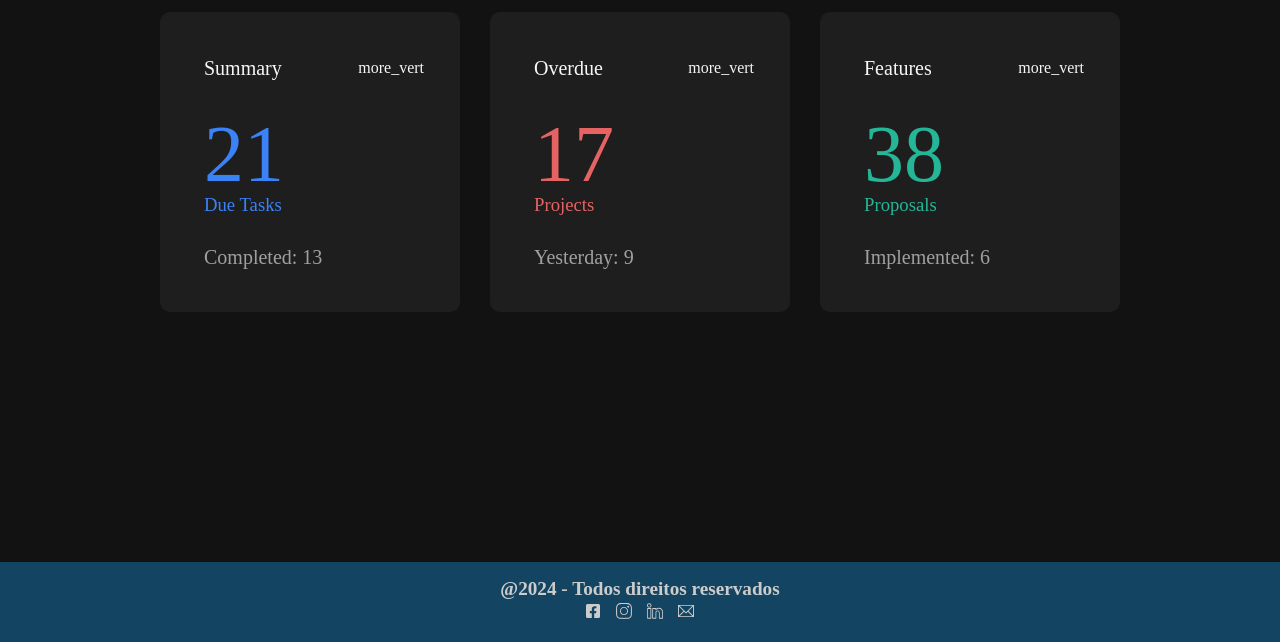
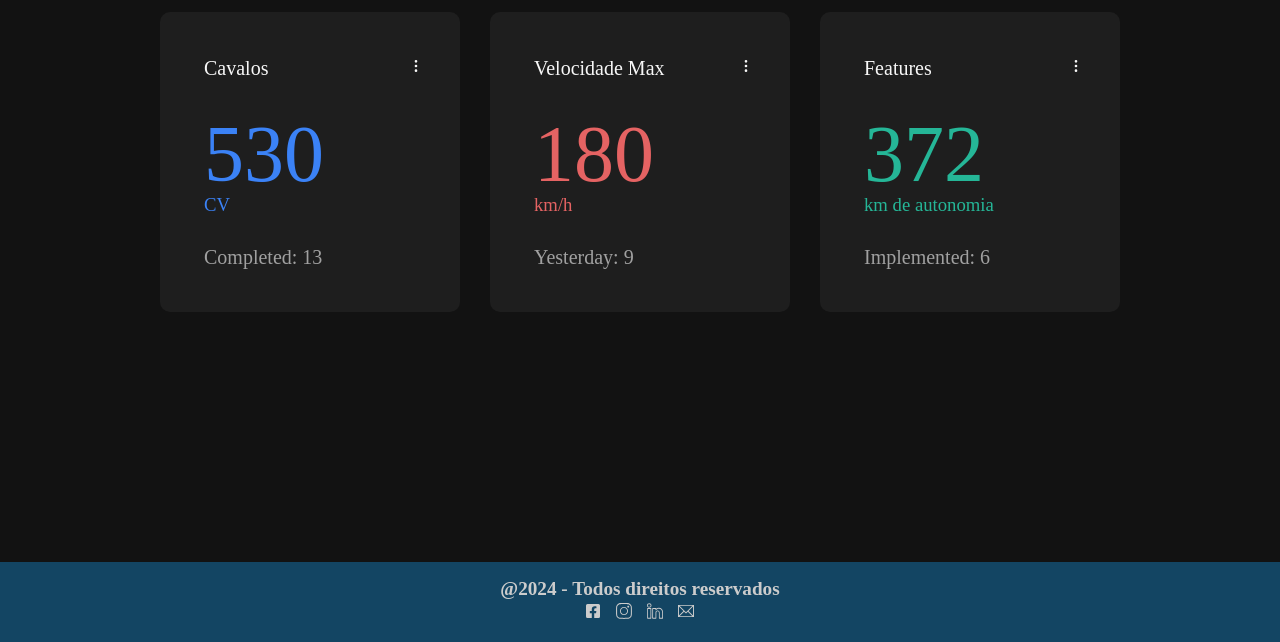
Before and after one commit to BitWise-FIAP/projetoweb, a React (Vite) app: page / in a window 1280 px wide. Shown: the part 3002-3644 px from the top of the page. Built offline with nearby package versions, Linux system fonts and the light colour scheme.

Commit message:
ajustando

```diff
--- a/src/routes/Home.jsx
+++ b/src/routes/Home.jsx
@@ -8,6 +8,8 @@ import paisagem2 from "../assets/paisagem-2.jpg"
 import paisagem3 from "../assets/paisagem-3.jpg"
 import paisagem4 from "../assets/paisagem-4.jpg"
 import card1 from "../assets/card1.jpg"
+import { HiOutlineDotsVertical } from "react-icons/hi";
+import { IoIosClose } from "react-icons/io";
 
 const Home=()=>{
 
@@ -93,17 +95,17 @@ const Home=()=>{
                         <div className="card2">
                             <div className="front">
                                 <header>
-                                <h2>Summary</h2>
-                                <span className="material-symbols-outlined"> more_vert </span>
+                                <h2>Cavalos</h2>
+                                <span><HiOutlineDotsVertical/></span>
                                 </header>
-                                <var>21</var>
-                                <h3>Due Tasks</h3>
+                                <var>530</var>
+                                <h3>CV</h3>
                                 <h4>Completed: 13</h4>
                             </div>
                             <div className="back">
                                 <header>
                                 <h2>Summary</h2>
-                                <span className="material-symbols-outlined"> close </span>
+                                <span><IoIosClose/></span>
                                 </header>
                                 <p>More Information</p>
                             </div>
@@ -114,17 +116,17 @@ const Home=()=>{
                         <div className="card2">
                         <div className="front">
                             <header>
-                            <h2>Overdue</h2>
-                            <span className="material-symbols-outlined"> more_vert </span>
+                            <h2>Velocidade Max</h2>
+                            <span><HiOutlineDotsVertical/></span>
                             </header>
-                            <var>17</var>
-                            <h3>Projects</h3>
+                            <var>180</var>
+                            <h3>km/h</h3>
                             <h4>Yesterday: 9</h4>
                         </div>
                         <div className="back">
                             <header>
                             <h2>Overdue</h2>
-                            <span className="material-symbols-outlined"> close </span>
+                            <span><IoIosClose/></span>
                             </header>
                             <p>More Information</p>
                         </div>
@@ -136,16 +138,16 @@ const Home=()=>{
                             <div className="front">
                                 <header>
                                 <h2>Features</h2>
-                                <span className="material-symbols-outlined"> more_vert </span>
+                                <span><HiOutlineDotsVertical/></span>
                                 </header>
-                                <var>38</var>
-                                <h3>Proposals</h3>
+                                <var>372</var>
+                                <h3>km de autonomia</h3>
                                 <h4>Implemented: 6</h4>
                             </div>
                             <div className="back">
                                 <header>
                                 <h2>Features</h2>
-                                <span className="material-symbols-outlined"> close </span>
+                                <span><IoIosClose/></span>
                                 </header>
                                 <p>More Information</p>
                             </div>
```
